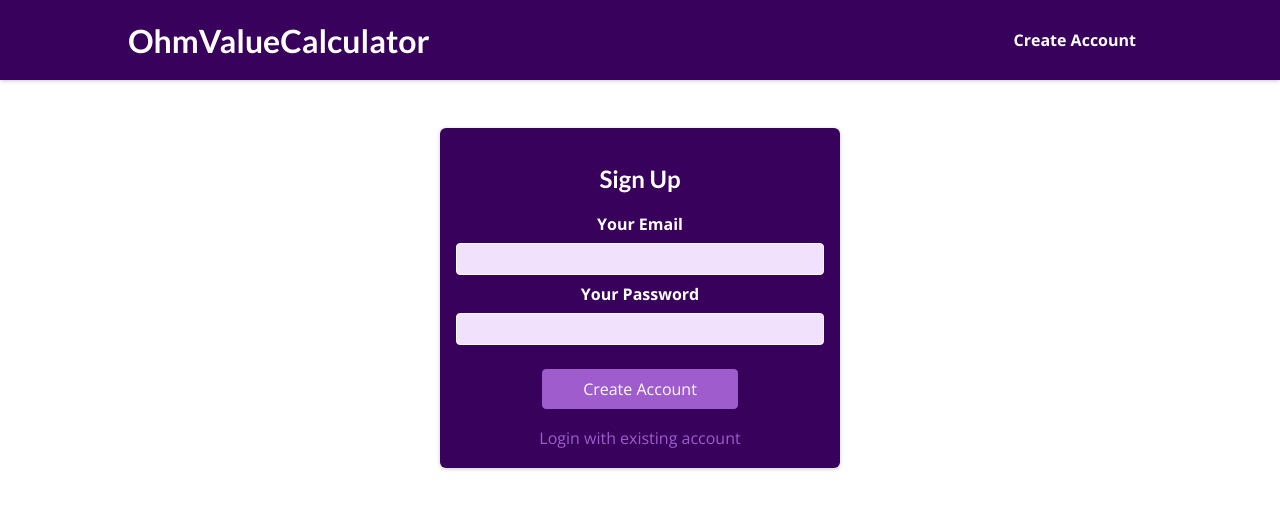
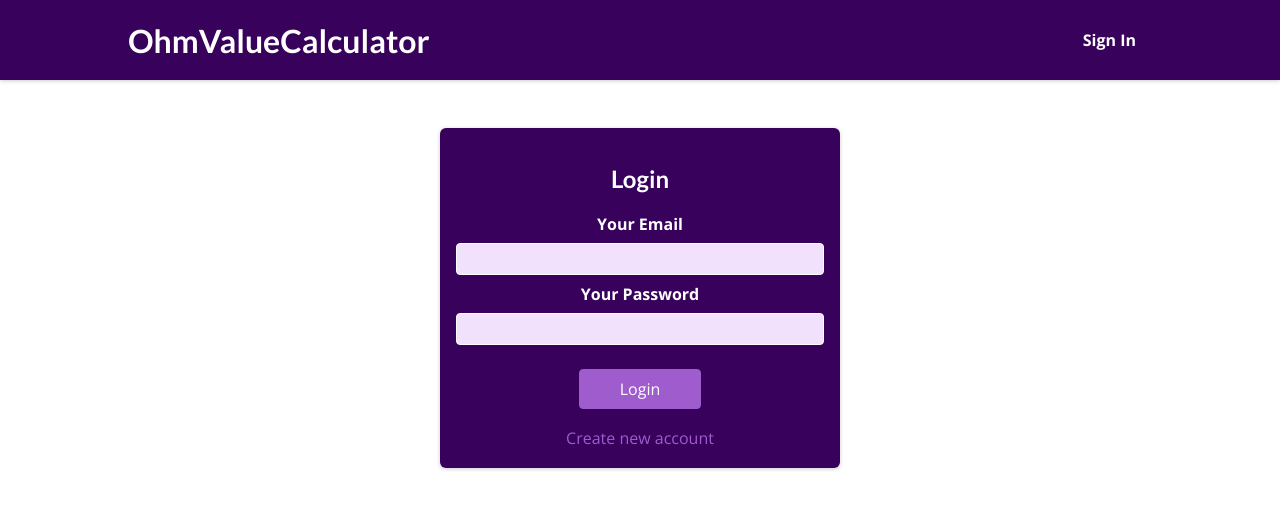
Before and after one commit to daniyalaamir/ohmvaluecalculator, a React (Create React App) app: page /auth in a window 1280 px wide. Shown: the top 508 px of the page. Built offline with nearby package versions, Linux system fonts and the light colour scheme; no server answers.

Commit message:
install lodash and add logout functionality

```diff
--- a/package.json
+++ b/package.json
@@ -7,6 +7,7 @@
     "@testing-library/react": "^12.1.2",
     "@testing-library/user-event": "^13.5.0",
     "firebase": "^9.6.2",
+    "lodash": "^4.17.21",
     "react": "^17.0.2",
     "react-dom": "^17.0.2",
     "react-router-dom": "^6.2.1",
--- a/src/components/Auth/AuthForm.js
+++ b/src/components/Auth/AuthForm.js
@@ -3,7 +3,7 @@ import { useAuth } from '../../contexts/AuthContext';
 import { useNavigate } from 'react-router-dom';
 
 const AuthForm = () => {
-  const [isLogin, setIsLogin] = useState(false);
+  const [isLogin, setIsLogin] = useState(true);
   const emailInputRef = useRef();
   const passwordInputRef = useRef();
   const { signup, login } = useAuth();
--- a/src/components/Layout/Navbar.js
+++ b/src/components/Layout/Navbar.js
@@ -1,7 +1,24 @@
-import React from "react";
+import React, { useState } from "react";
 import { Link } from 'react-router-dom';
+import { useAuth } from '../../contexts/AuthContext';
+import { useNavigate } from 'react-router-dom';
+import _ from "lodash";
 
 const Navbar = () => {
+  const { currentUser, logout } = useAuth();
+  const [error, setError] = useState(null);
+  const navigate = useNavigate();
+
+  const logoutHandler = async () => {
+    setError('');
+    try {
+      await logout();
+      navigate('/auth')
+    } catch {
+      setError('Failed to log out')
+    }
+  }
+
   return (
     <header className="header">
       <Link to='/'>
@@ -10,7 +27,12 @@ const Navbar = () => {
       <nav>
         <ul>
           <li>
-            <Link to='/auth'>Create Account</Link>
+
+            {_.isEmpty(currentUser) ? (
+              <Link to='/auth'>Sign In</Link>
+            ) : (
+              <button onClick={logoutHandler}>Logout</button>
+            )}
           </li>
         </ul>
       </nav>
--- a/src/contexts/AuthContext.js
+++ b/src/contexts/AuthContext.js
@@ -1,5 +1,5 @@
 import React, { useContext, useState, useEffect } from "react"
-import { createUserWithEmailAndPassword, signInWithEmailAndPassword } from "firebase/auth";
+import { createUserWithEmailAndPassword, signInWithEmailAndPassword, signOut } from "firebase/auth";
 import { auth } from "../firebase";
 
 const AuthContext = React.createContext();
@@ -12,6 +12,14 @@ export function AuthProvider({ children }) {
   const [currentUser, setCurrentUser] = useState(null);
   const [loading, setLoading] = useState(true);
 
+  useEffect(() => {
+    const unsubscribe = auth.onAuthStateChanged(user => {
+      setCurrentUser(user);
+      setLoading(false);
+    })
+    return unsubscribe;
+  }, [])
+
   function signup(email, password) {
     return createUserWithEmailAndPassword(auth, email, password);
   }
@@ -20,18 +28,15 @@ export function AuthProvider({ children }) {
     return signInWithEmailAndPassword(auth, email, password);
   }
 
-  useEffect(() => {
-    const unsubscribe = auth.onAuthStateChanged(user => {
-      setCurrentUser(user);
-      setLoading(false);
-    })
-    return unsubscribe;
-  }, [])
+  function logout() {
+    return signOut(auth);
+  }
 
   const globalState = {
     currentUser,
     signup,
-    login
+    login,
+    logout
   }
 
   return (
```
Also changed, not shown: 1 other file (tests, documents, lock files or other folders).
